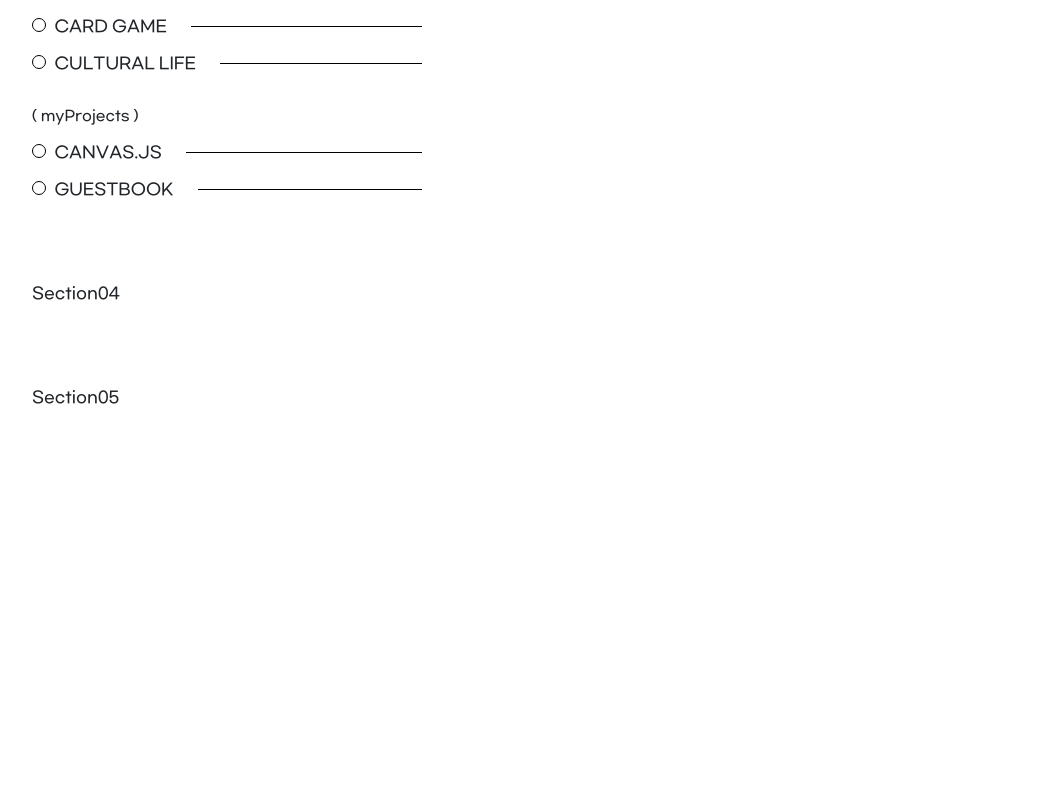
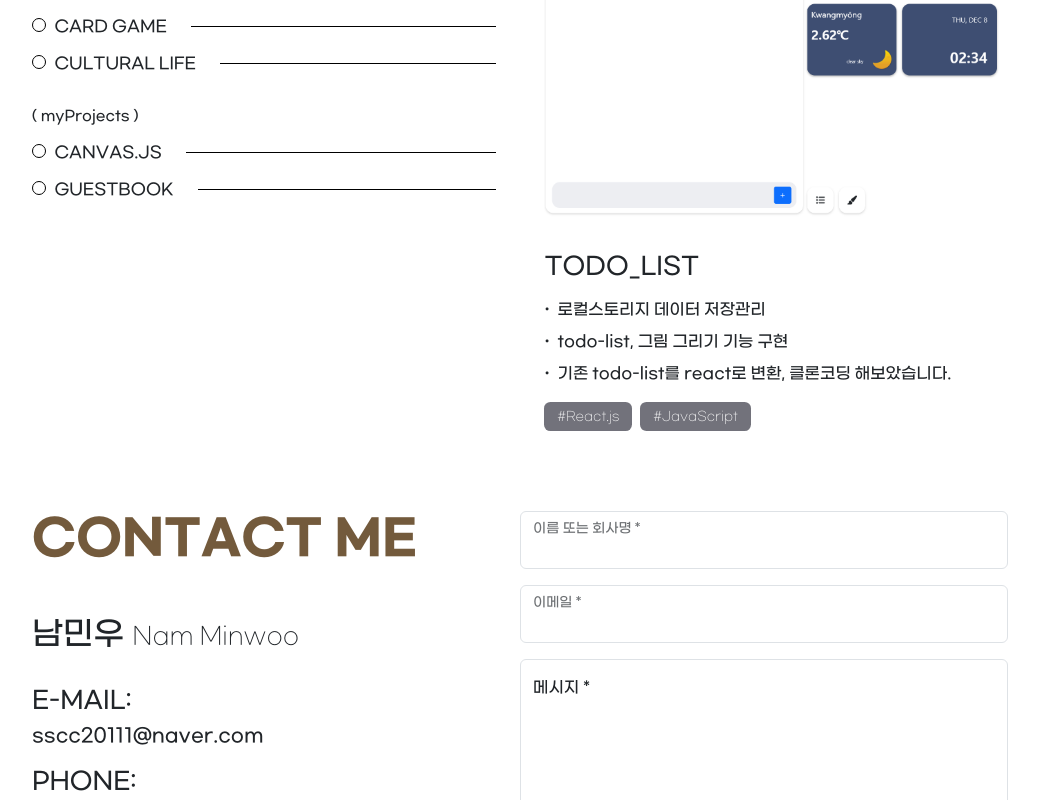
Before and after one commit to sscc20111/portfolio_rework, a React (Create React App) app: page / in a window 1280 px wide. Shown: the part 3123-3923 px from the top of the page, without its empty margins (120-1159 px from the left). Before the commit the page ends 3613 px from the top, so only its background shows below. Built offline with nearby package versions, Linux system fonts and the light colour scheme.

Commit message:
프론트엔드 - section03 data로직 수정 - section04 추가 (이메일일 연동)

```diff
--- a/package.json
+++ b/package.json
@@ -3,11 +3,13 @@
   "version": "0.1.0",
   "private": true,
   "dependencies": {
+    "@emailjs/browser": "^4.4.1",
     "@gsap/react": "^2.1.1",
     "@testing-library/jest-dom": "^5.17.0",
     "@testing-library/react": "^13.4.0",
     "@testing-library/user-event": "^13.5.0",
     "bootstrap": "^5.3.3",
+    "emailjs": "^4.0.3",
     "gsap": "^3.12.5",
     "react": "^18.3.1",
     "react-bootstrap": "^2.10.4",
--- a/src/assets/js/input.js
+++ b/src/assets/js/input.js
@@ -37,7 +37,6 @@ const maxValue = () => {
 
     // 가장 큰 값 구하기
     const maxValue = Math.max(...allCoords);
-    console.log('test')
 
     return maxValue
 
--- a/src/page/main/assets/style/style.css
+++ b/src/page/main/assets/style/style.css
@@ -89,7 +89,6 @@
 .MainWrap .section02 .rightBox .thumbnailWrap .skillWrap {}
 .MainWrap .section02 .rightBox .thumbnailWrap .skillWrap ul {display: flex; justify-content: center; flex-wrap: wrap;}
 .MainWrap .section02 .rightBox .thumbnailWrap .skillWrap ul li {width: 25%; justify-content: center; display: flex;}
-/* .MainWrap .section02 .rightBox .thumbnailWrap .skillWrap ul li div {transform: scale(0); transition: all 0.4s cubic-bezier(0.59, 0.05, 0.51, 0.86);} */
 .MainWrap .section02 .rightBox .thumbnailWrap .skillWrap ul li div img {}
 
 
@@ -99,12 +98,11 @@
 
 
 /* ===== section02(Project Section) ===== */
-.MainWrap .section03 {display: flex;}
+.MainWrap .section03 {gap: 5%; display: grid; grid-template-columns: 1fr 1fr;}
 .MainWrap .section03 > div {}
 .MainWrap .section03 > div p {display: inline-block; margin-bottom: 0;}
 .MainWrap .section03 > div span {display: inline-block;}
 
-.MainWrap .section03 .leftBox {width: 40%;}
 .MainWrap .section03 .leftBox > div {}
 .MainWrap .section03 .leftBox > div:not(:last-child) {margin-bottom: 2rem;}
 .MainWrap .section03 .leftBox h3 {margin-bottom: 1rem; font-size: 0.9rem; font-weight: 300;}
@@ -118,7 +116,32 @@
 .MainWrap .section03 .leftBox ul li p.focus .bullet::before { transform: translate(-50%,-50%) scale(1);}
 .MainWrap .section03 .leftBox ul li .fillBar {flex: 1 1; height: 1px; background-color: #000;}
 
-.MainWrap .section03 .rightBox {width: 60%;}
+.MainWrap .section03 .rightBox {}
+.MainWrap .section03 .rightBox .viewBox {}
+.MainWrap .section03 .rightBox .viewBox .thumbnailBox {}
+.MainWrap .section03 .rightBox .viewBox .thumbnailBox a {cursor: pointer;}
+.MainWrap .section03 .rightBox .viewBox .infoWrap {padding-top: 2rem;}
+.MainWrap .section03 .rightBox .viewBox .infoWrap h4 { text-transform: uppercase;}
+.MainWrap .section03 .rightBox .viewBox .infoWrap ul {}
+.MainWrap .section03 .rightBox .viewBox .infoWrap ul li {}
+.MainWrap .section03 .rightBox .viewBox .infoWrap .info_desc {margin: 1rem 0;}
+.MainWrap .section03 .rightBox .viewBox .infoWrap .info_desc li {font-size: 1rem; font-weight: 300;}
+.MainWrap .section03 .rightBox .viewBox .infoWrap .info_desc li::before { margin-right: 0.5rem; font-weight: 600; content: '·'; display: inline-block;}
+.MainWrap .section03 .rightBox .viewBox .infoWrap .info_desc li:not(:last-child) {margin-bottom: 0.5rem;}
+.MainWrap .section03 .rightBox .viewBox .infoWrap .info_skills {display: flex;}
+.MainWrap .section03 .rightBox .viewBox .infoWrap .info_skills li {padding: 0.3rem 0.8rem; font-size: .8rem; border-radius: 0.4rem; font-weight: 100; background-color: rgba(55,55,67,.7); color: #fff; white-space: nowrap;}
+.MainWrap .section03 .rightBox .viewBox .infoWrap .info_skills li:not(:last-child) {margin-right: 0.5rem;}
+
+
+.MainWrap .section04 .contactWrap {display: grid; grid-template-columns: 1fr 1fr;}
+.MainWrap .section04 .contactWrap .leftBox {}
+.MainWrap .section04 .contactWrap .leftBox h2 {margin-bottom: 3rem; font-size: 3rem; font-weight: 600;}
+.MainWrap .section04 .contactWrap .leftBox h3 {margin-bottom: 2rem; font-size: 2rem; font-weight: 300;}
+.MainWrap .section04 .contactWrap .leftBox h3 span {font-size: 1.5rem; font-weight: 100;}
+.MainWrap .section04 .contactWrap .leftBox ul {}
+.MainWrap .section04 .contactWrap .leftBox ul li:not(:last-child) {margin-bottom: 1rem;}
+.MainWrap .section04 .contactWrap .leftBox ul li h4 {font-size: 1.5rem;}
+.MainWrap .section04 .contactWrap .leftBox ul li p {font-size: 1.2rem; font-weight: 300;}
 
 /* 임시 */
 
--- a/src/page/main/components/projects_data.js
+++ b/src/page/main/components/projects_data.js
@@ -1,5 +1,5 @@
-export const getProjectsData = [
-    {toyProjects: [
+export const getProjectsData = {
+    toyProjects: [
         {
             link:'https://sscc20111.github.io/todolist/',
             source:require('../assets/img/todo.png'),
@@ -21,8 +21,8 @@ export const getProjectsData = [
             desc: ['오픈API(SeoulApi, KopisApi)를 이용한 어플 구현'],
             skills: ['React.js', 'JavaScript', 'RESTfull API']
         },
-    ]},
-    {myProjects : [
+    ],
+    myProjects : [
         {
             link:'canvasNav',
             source:require('../assets/img/canvas.png'),
@@ -37,5 +37,5 @@ export const getProjectsData = [
             desc:['mysql을 이용한 데이터 상태 관리', 'gsap-flip을 사용한 모션 구현', 'login기능과 연동하여 글작성 및 수정, 삭제 권한 구현'],
             skills: ['React.js', 'php', 'mysql', 'gsap-flip']
         },
-    ]}
-];
+    ]
+};
--- a/src/page/main/index.js
+++ b/src/page/main/index.js
@@ -6,6 +6,7 @@ import './assets/style/style.css'
 import Section01 from './section01'
 import Section02 from './section02'
 import Section03 from './section03'
+import Section04 from './section04'
 
 
 const Main = () => {
@@ -24,7 +25,9 @@ const Main = () => {
             <section className="section section03">
                 <Section03></Section03>
             </section>
-            <section className="section section04">Section04</section>
+            <section className="section section04">
+                <Section04></Section04>
+            </section>
             <section className="section section05">Section05</section>
         </Container>
     )
--- a/src/page/main/section03.js
+++ b/src/page/main/section03.js
@@ -5,23 +5,18 @@ import { getProjectsData } from "./components/projects_data";
 
 const ProjectSection = () => {
     const [Focus,setFocus] = useState({project: 'toyProjects', title: 'todo_list'});
-        useEffect(()=>{
-            const test = Focus.project
-            console.log(getProjectsData);
-            console.log(Object.keys(getProjectsData[0])[0]);
-        },[Focus]);
+    const ViewItem = getProjectsData[Focus.project].filter(project => project.title === Focus.title )[0];
 
     return(<>
     <div className="leftBox">
         <h2>Projects List</h2>
-        {getProjectsData.map((project, index) => (
-            Object.keys(project).map((item) => (
+        {Object.keys(getProjectsData).map((item,index)=>(
             <div className={item} key={index}>
                 <h3>( {item} )</h3>
                 <ul>
-                        {project[item].map((project, index) => (
+                    {getProjectsData[item].map((project, index) => (
                         <li key={index}>
-                                <p onClick={() => setFocus(project.title)} className={Focus.title=== project.title ? 'focus' : ''}>
+                            <p onClick={() => setFocus({project: item, title: project.title})} className={Focus.title=== project.title ? 'focus' : ''}>
                                 <span className="bullet"></span>
                                 {project.title}
                             </p>
@@ -30,26 +25,25 @@ const ProjectSection = () => {
                     ))}
                 </ul>
             </div>
-            ))
     ))}
     </div>
     <div className="rightBox">
         <h2>Projects View</h2>
         <div className="viewBox">
             <div className="thumbnailBox">
-                {}
+                <img src={ViewItem.source}></img>
             </div>
             <div className="infoWrap">
-                <h4>{}</h4>
+                <h4>{ViewItem.title}</h4>
                 <ul className='info_desc'>
-                    {/* {getProjectsData(viewTarget).desc.map((item, index) => (
+                    {ViewItem.desc.map((item, index) => (
                         <li key={index}>{item}</li>
                     ))}
                 </ul>
                 <ul className='info_skills'>
-                    {getProjectsData(viewTarget).skills.map((item, index) => (
+                    {ViewItem.skills.map((item, index) => (
                         <li key={index}>#{item}</li>
-                    ))} */}
+                    ))}
                 </ul>
             </div>
         </div>
--- /dev/null
+++ b/src/page/main/section04.js
@@ -0,0 +1,60 @@
+import React, { useRef } from 'react';
+
+import { Button, FloatingLabel, Form, FormControl } from 'react-bootstrap';
+
+import emailjs from '@emailjs/browser';
+
+const ContactForm = () => {
+    const form = useRef();
+
+    const sendEmail = (e) => {
+    e.preventDefault();
+    emailjs.sendForm('service_ku5onzq', 'template_yp7j9gj', form.current, 'CbApPngOAIHNzwwgW')
+        .then((result) => {
+            console.log(result.text);
+            document.querySelector('.sendOk').style.display = 'block'//send 완료 메시지
+        }, (error) => {
+            console.log(error.text);
+        });
+    };
+
+    return(
+            <div className='contactWrap'>
+                <div className='leftBox'>
+                    <h2>CONTACT ME</h2>
+                    <h3>남민우 <span>Nam Minwoo</span></h3>
+                    <ul>
+                        <li>
+                            <h4>E-MAIL:</h4>
+                            <p>sscc20111@naver.com</p>
+                        </li>
+                        <li>
+                            <h4>PHONE:</h4>
+                            <p>010-9255-9404</p>
+                        </li>
+                        <li className='sendOk' style={{display:'none'}}>
+                            <p>연락주셔서 감사합니다. <br />빠른 시일 내에 답변 드리겠습니다</p>
+                        </li>
+                    </ul>
+                </div>
+                <div className='rightBox'>
+                    <Form ref={form} className='gform' onSubmit={sendEmail}>
+                        <Form.Group className='inputWrap'>
+                            <FloatingLabel label='이름 또는 회사명 *' className='mb-3'>
+                            <FormControl type='text' name="name"></FormControl>
+                            </FloatingLabel>
+                            <FloatingLabel label='이메일 *' className='mb-3'>
+                            <FormControl type='email' name="email"></FormControl>
+                            </FloatingLabel>
+                            <FloatingLabel label='메시지 *' className='mb-3'>
+                            <FormControl as="textarea" name="message" placeholder="Leave a comment here" style={{ height: '200px' }}></FormControl>
+                            </FloatingLabel>
+                        </Form.Group>
+                        <Button onClick={sendEmail} variant="dark">Send</Button>
+                    </Form>
+                </div>
+            </div>
+    )
+}
+
+export default ContactForm
```
Also changed, not shown: src/page/main/components/projects_data2.js (added, +10 -0 lines), 1 other file (tests, documents, lock files or other folders). Lines whose indentation alone changed are shown as unchanged.
